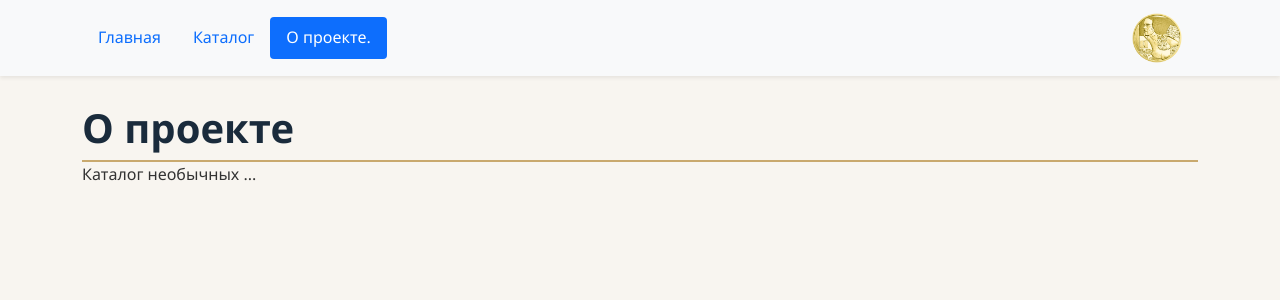
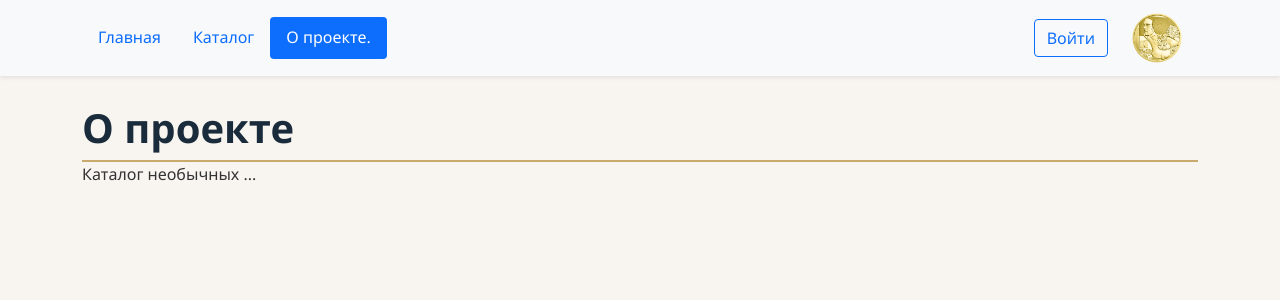
Before and after one commit to SimSalobim/Moneta_veritas, a Django app: page /about/ in a window 1280 px wide. Shown: the top 300 px of the page. Run offline with Django 3.2, Linux system fonts and the light colour scheme; parts of the project's set-up code (start-up, migrations or seed data) failed here and were passed over; some libraries are stand-ins or nearby versions.

Commit message:
add button
add botton login

```diff
--- a/moneta_veritas/templates/includes/header.html
+++ b/moneta_veritas/templates/includes/header.html
@@ -33,6 +33,11 @@
               </li>
             </ul>
           </div>
+          <div class="navbar-nav ms-auto me-4">
+            <a class="btn btn-outline-primary" {% if view_name == 'about:description' %}active{% endif %}" href="{% url 'about:description' %}">
+                Войти
+            </a>
+          </div>
           <a class="navbar-brand" href="{% url 'homepage:index' %}">
             <img src="{% static 'img/logo.png' %}" height="50" class="d-inline-block align-top" alt="">
           </a>
```
Also changed, not shown: moneta_veritas/db.sqlite3, 1 other file.
